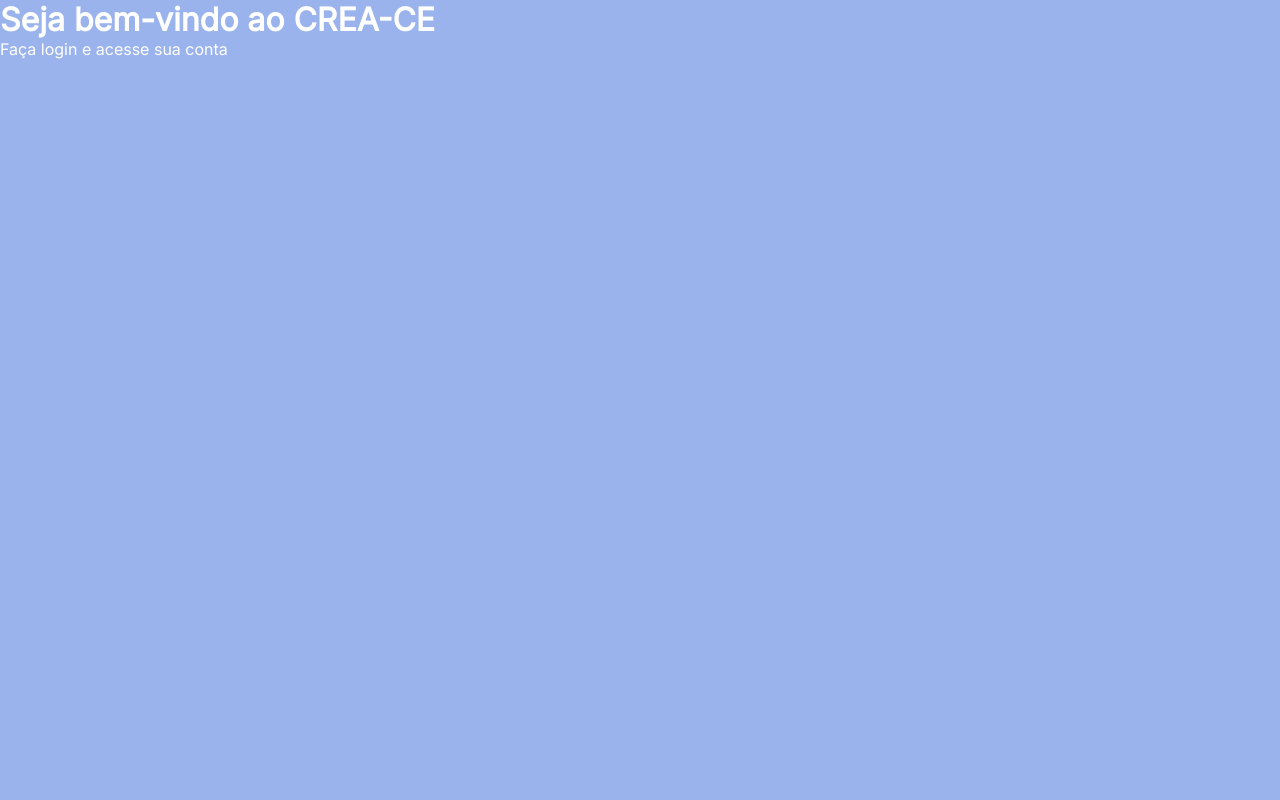
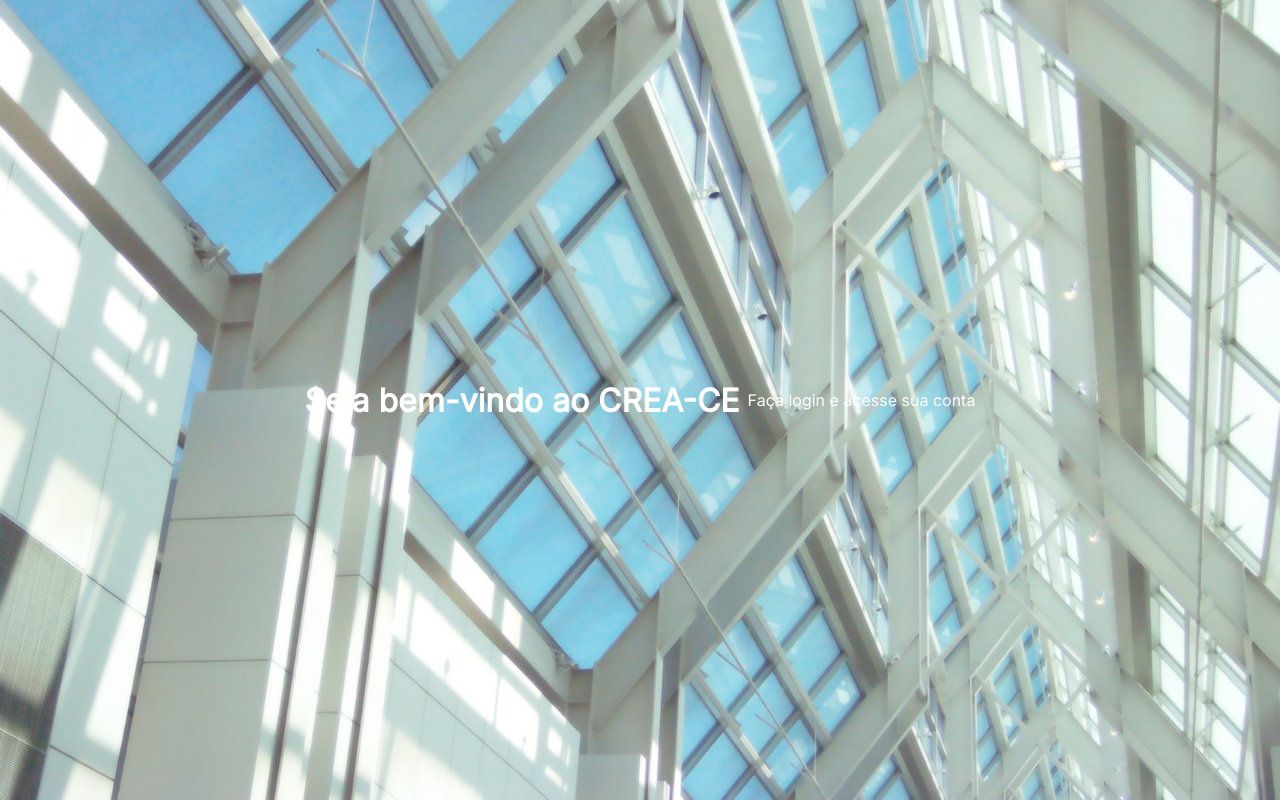
Before and after one commit to gabwestside/hackathon-crea, a React (Vite) app: page / in a window 1280 px wide. Built offline with nearby package versions, Linux system fonts and the light colour scheme.

Commit message:
feat: solving bg img style

```diff
--- a/src/pages/Login/index.tsx
+++ b/src/pages/Login/index.tsx
@@ -1,12 +1,14 @@
 import React from 'react'
 import { Container } from './style'
 import { useNavigate } from 'react-router-dom'
+// @ts-ignore
+import bg from '../../_assets/bg.jpg'
 
 export const Login = () => {
   const navigate = useNavigate()
 
   return (
-    <Container imgUrl='../../_assets/bg.jpg'>
+    <Container image={bg}>
       <h1>
         Seja bem-vindo ao <strong>CREA-CE</strong>
       </h1>
--- a/src/pages/Login/style.ts
+++ b/src/pages/Login/style.ts
@@ -1,24 +1,26 @@
 import styled from 'styled-components'
 
-export const Container = styled.div`
-  /* width: 100%;
-  height: 100%;
+export const Container = styled.div<{ image: any }>`
+  width: 100%;
+  height: 100vh;
 
   display: flex;
   justify-content: center;
   align-items: center;
 
-  gap: 8px; */
+  gap: 8px;
 
-  background-image: url(${({ imgUrl }) => imgUrl}) no-repeat center center fixed;
+  // background: url(${(props) => props.image}), rgba(0, 0, 0, 0.4);
+
+  background: url(${(props) => props.image}) no-repeat center center fixed;
   background-size: cover;
   color: ${({ theme }) => theme.backgroundColor};
 
   /* background-image: url('../../_assets/bg.jpg'); */
   /* background-size: cover;
   background-position: center; */
-  background-color: ${({ theme }) => theme.secondaryColor};
+  /* background-color: ${({ theme }) => theme.secondaryColor};
   width: 100%;
-  height: 100vh;
+  height: 100vh; */
   /* filter: blur(7.5px); */
 `
```
